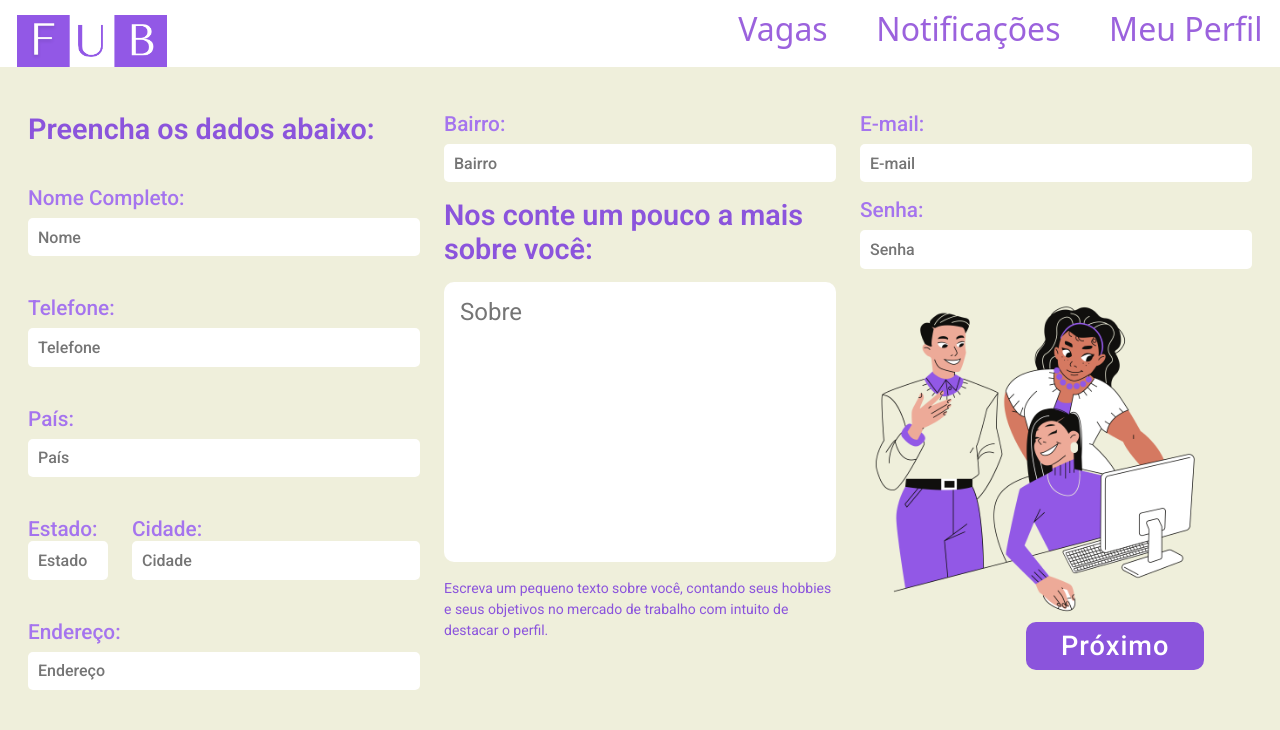
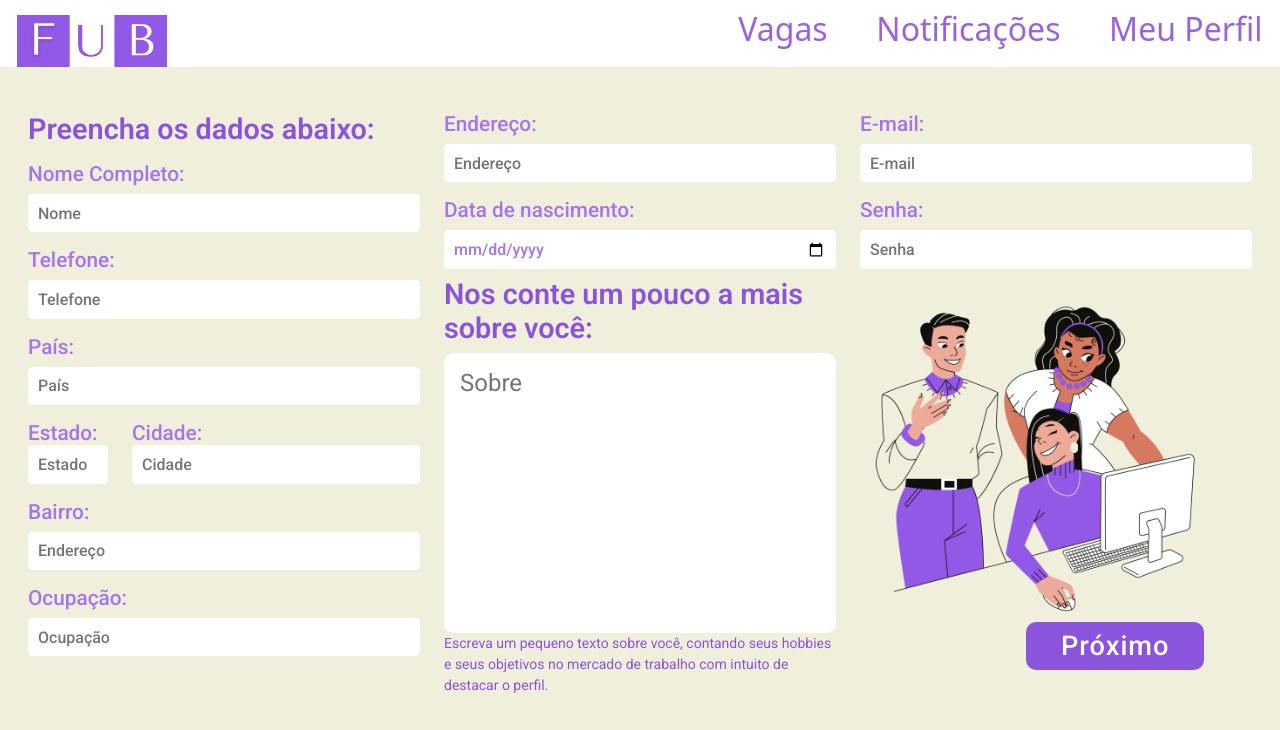
Before and after one commit to Mateus-Oliveira-Monteiro/fub-react, a React (Create React App) app: page /registrar in a window 1280 px wide. Shown: the top 730 px of the page. Built offline with nearby package versions, Linux system fonts and the light colour scheme.

Commit message:
Fixing axios requests

```diff
--- a/src/App.js
+++ b/src/App.js
@@ -21,9 +21,9 @@ function App() {
       <BrowserRouter>
         <Navbar />
             <Routes>
+                <Route index element={<Login />}/>
                 <Route path="/registrar" element={<Registrar />} />
-                <Route path="/login" element={<Login />}/>
-                <Route index element={<Home />}/>
+                <Route path={'/home'} element={<Home />}/>
                 <Route path="/vagas" element={<Vagas />}/>
                 <Route path="/notificacoes" element={<Notificacoes />}/>
                 <Route path="/perfil" element={<Perfil />}/>
--- a/src/Pages/Login/index.jsx
+++ b/src/Pages/Login/index.jsx
@@ -1,28 +1,20 @@
 import React, {useEffect, useReducer} from "react";
-import { Link } from "react-router-dom";
+import { Link, useNavigate } from "react-router-dom";
 
 import "./login.scss";
 import AuthDot from "../../Components/AuthDot";
+import loginAxios from "../../Services/loginAxios";
 
 function Index() {
 
-    type LoginAction = {
-        type: string;
-        name: string;
-        value: string;
-    }
-
-    type LoginState = {
-        email: string;
-        password: string;
-    }
+    const navigate = useNavigate();
 
     const INITIAL_STATE = {
         email: '',
         password: ''
     }
 
-    const loginReducer = (state: LoginState, action: LoginAction) => {
+    const loginReducer = (state, action) => {
 
         switch (action.type) {
             case 'ATUALIZA':
@@ -38,7 +30,7 @@ function Index() {
 
     const [ loginState, dispatch ] = useReducer(loginReducer, INITIAL_STATE);
 
-    const handleChange = (e: React.ChangeEvent<HTMLInputElement | HTMLTextAreaElement | HTMLSelectElement>) => {
+    const handleChange = (e) => {
         dispatch({
             type: 'ATUALIZA',
             name: e.target.name,
@@ -46,12 +38,20 @@ function Index() {
         });
     };
 
-    const handleLogin = (e: React.FormEvent<HTMLButtonElement>): void => {
+    const handleLogin = async (e) => {
         e.preventDefault()
 
-        const token = 'dlksamgkajsiom3trjmdioj'
+        const { email, password } = loginState;
 
-        localStorage.setItem('token', token)
+        await loginAxios.post('/user/login', {
+            email,
+            password
+        })
+            .then(response => {
+                localStorage.setItem('token', response.data.token)
+                navigate('/home')
+            })
+            .catch(() => alert('Email ou Senha incorretos'))
     }
 
     useEffect(() => {
@@ -62,7 +62,7 @@ function Index() {
         <>
             <AuthDot />
             <div id="auth-login">
-                <form>
+                <form action={'POST'} onSubmit={handleLogin}>
                     <div className="auth-input">
                         <label htmlFor="email">Login</label>
                         <input onChange={handleChange} id="email" name="email" type="text" required />
--- a/src/Pages/Registrar/index.jsx
+++ b/src/Pages/Registrar/index.jsx
@@ -1,4 +1,5 @@
 import React, {FormEvent, useEffect, useReducer} from 'react';
+import { useNavigate } from 'react-router-dom';
 import Image from "react-bootstrap/Image";
 import Img11 from "../../Assets/Images/11.png";
 
@@ -6,6 +7,8 @@ import './registrar.scss';
 import loginAxios from "../../Services/loginAxios";
 
 export default function Register() {
+
+    const navigate = useNavigate();
 
     const INITIAL_STATE = {
         email: '',
@@ -17,7 +20,9 @@ export default function Register() {
         city: '',
         address: '',
         district: '',
-        about: ''
+        about: '',
+        occupation: '',
+        birthDate: ''
     }
 
     const registerReducer = (state, action) => {
@@ -47,10 +52,28 @@ export default function Register() {
     const handleSubmit = async (e) => {
 
         e.preventDefault()
-        await loginAxios.get(
-            '/04187310/json/'
-        )
-            .then(response => alert(response))
+
+        const { fullname: name, email, password, cellphone: phone, occupation, birthDate, address: street, district, city, state } = registerState;
+
+        await loginAxios.post('/user', {
+            name,
+            email,
+            password,
+            phone,
+            occupation,
+            birthDate,
+            street,
+            district,
+            city,
+            state
+        })
+            .then(response => {
+                alert('Registrado com sucesso')
+                navigate('/')
+            })
+            .catch(() => {
+                alert('Some field is missing')
+            })
 
     }
 
@@ -99,20 +122,30 @@ export default function Register() {
                     </div>
 
                     <div className={'input'}>
+                        <label htmlFor="district">Bairro:</label>
+                        <input onChange={ e => handleChange(e) } placeholder={'Endereço'} id={'district'} name={'district'} />
+                    </div>
+
+                    <div className={'input'}>
+                        <label htmlFor="occupation">Ocupação:</label>
+                        <input onChange={ e => handleChange(e) } placeholder={'Ocupação'} id={'occupation'} name={'occupation'} />
+                    </div>
+
+                </div>
+
+                <div className={'col-4 d-flex flex-column'}>
+
+                    <div className={'input mt-0'}>
                         <label htmlFor="address">Endereço:</label>
                         <input onChange={ e => handleChange(e) } placeholder={'Endereço'} id={'address'} name={'address'} />
                     </div>
 
-                </div>
-
-                <div className={'col-4 d-flex flex-column gap-3'}>
-
-                    <div className={'input mt-0'}>
-                        <label htmlFor="district">Bairro:</label>
-                        <input onChange={ e => handleChange(e) } placeholder={'Bairro'} id={'district'} name={'district'} />
+                    <div className={'input'}>
+                        <label htmlFor="birthDate">Data de nascimento:</label>
+                        <input onChange={ e => handleChange(e) } id={'birthDate'} name={'birthDate'} type={'date'} />
                     </div>
 
-                    <label htmlFor={'about'} className={'title'}>Nos conte um pouco a mais sobre você:</label>
+                    <label htmlFor={'about'} className={'title my-2'}>Nos conte um pouco a mais sobre você:</label>
 
                     <div className={'input mt-0'}>
                         <textarea onChange={ e => handleChange(e) } placeholder={'Sobre'} id={'about'} name={'about'} />
--- a/src/Pages/Registrar/registrar.scss
+++ b/src/Pages/Registrar/registrar.scss
@@ -50,7 +50,7 @@ $light-purple: #a574ee;
 
     display: flex;
     flex-direction: column;
-    margin-top: 2.5rem;
+    margin-top: 1rem;
     gap: 8px;
 
     label {
--- a/src/Services/loginAxios.jsx
+++ b/src/Services/loginAxios.jsx
@@ -1,7 +1,10 @@
 import axios from "axios";
 
 const loginAxios = axios.create({
-    baseURL: "https://viacep.com.br/ws"
+    baseURL: "https://pure-springs-17927.herokuapp.com/v1/fub",
+    headers: {
+        'Content-Type': 'application/json'
+    }
 });
 
 export default loginAxios;
```
